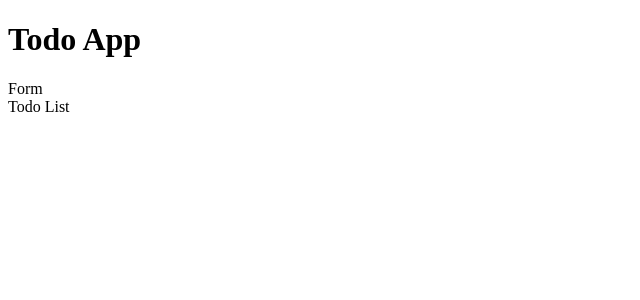
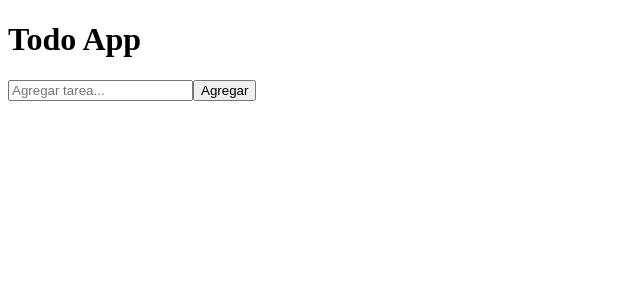
Before and after one commit to katovarcon/todo-app-react, a React app: page / in a window 1280 px wide. Shown: the top 300 px of the page, without its empty margins (0-640 px from the left). Built offline with nearby package versions, Linux system fonts and the light colour scheme; the HTML template or start-up script is replaced by a standard one.

Commit message:
refactor: extract Todo component from TodoList

```diff
--- a/src/App.jsx
+++ b/src/App.jsx
@@ -1,12 +1,25 @@
+import { useState } from "react";
 import Form from "./components/Form/Form";
 import TodoList from "./components/TodoList/TodoList";
 
 function App() {
+  const [todos, setTodos] = useState([]);
+
+  const addTodo = (text) => {
+    const newTodo = {
+      id: Date.now(),
+      text: text,
+      completed: false,
+    };
+
+    setTodos([...todos, newTodo]);
+  };
+
   return (
     <div>
       <h1>Todo App</h1>
-      <Form />
-      <TodoList />
+      <Form addTodo={addTodo} />
+      <TodoList todos={todos} />
     </div>
   );
 }
--- a/src/components/Form/Form.jsx
+++ b/src/components/Form/Form.jsx
@@ -1,5 +1,28 @@
-function Form() {
-    return <div>Form</div>;
-  }
+import { useState } from "react";
 
-  export default Form;
+function Form({ addTodo }) {
+  const [input, setInput] = useState("");
+
+  const handleSubmit = (e) => {
+    e.preventDefault();
+
+    if (input.trim() === "") return;
+
+    addTodo(input);
+    setInput("");
+  };
+
+  return (
+    <form onSubmit={handleSubmit}>
+      <input
+        type="text"
+        placeholder="Agregar tarea..."
+        value={input}
+        onChange={(e) => setInput(e.target.value)}
+      />
+      <button type="submit">Agregar</button>
+    </form>
+  );
+}
+
+export default Form;
--- a/src/components/Todo/todo.jsx
+++ b/src/components/Todo/todo.jsx
@@ -1,5 +1,5 @@
-function Todo() {
-    return <div>Todo</div>;
+function Todo({ todo }) {
+    return <p>{todo.text}</p>;
   }
 
   export default Todo;
--- a/src/components/TodoList/TodoList.jsx
+++ b/src/components/TodoList/TodoList.jsx
@@ -1,5 +1,13 @@
-function TodoList() {
-    return <div>Todo List</div>;
-  }
+import Todo from ".../Todo/Todo";
 
-  export default TodoList;
+function TodoList({ todos }) {
+  return (
+    <div>
+      {todos.map((todo) => (
+        <Todo key={todo.id} todo={todo} />
+      ))}
+    </div>
+  );
+}
+
+export default TodoList;
```
